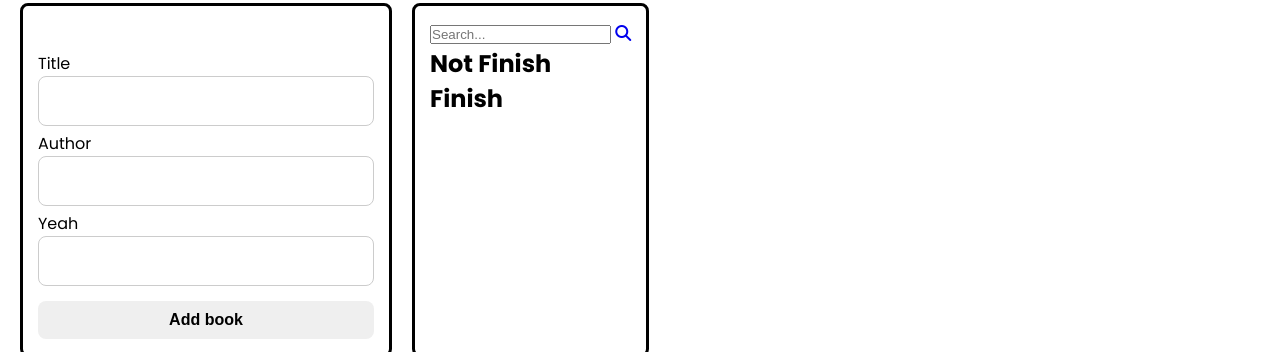
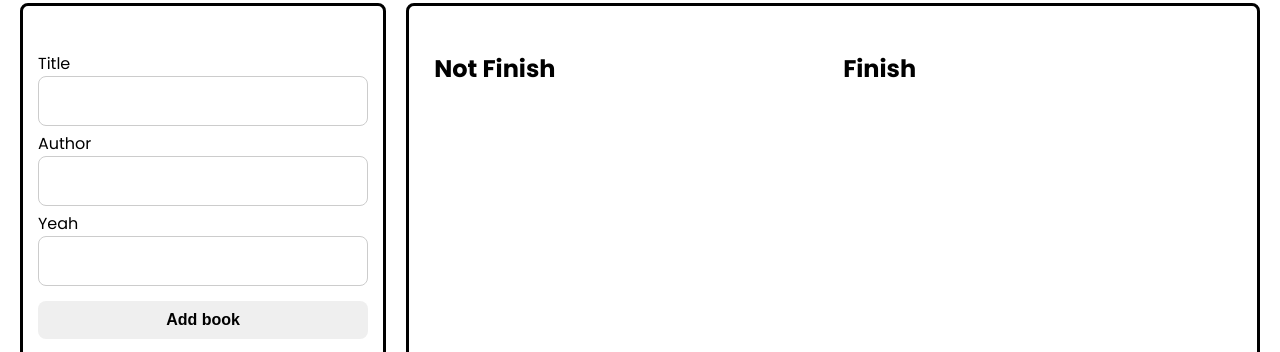
Before and after one commit to paresiqbal/bookshelf-app, a plain HTML site: page index.html in a window 1280 px wide. Shown: the part 117-469 px from the top of the page. Drawn offline with Linux system fonts and the light colour scheme.

Commit message:
Add style for search

```diff
--- a/style.css
+++ b/style.css
@@ -29,7 +29,8 @@ header img {
   width: 80px;
 }
 
-/* Body */
+/* Main Body */
+/* Form Input */
 main {
   display: flex;
   gap: 20px;
@@ -71,3 +72,39 @@ main {
   border-radius: 8px;
   cursor: pointer;
 }
+
+/* book racks */
+.display-book {
+  flex-basis: 70%;
+  display: flex;
+  min-height: 400px;
+  position: relative;
+}
+
+.rack {
+  flex-basis: 50%;
+  margin: 30px 10px;
+}
+
+.sub-heading {
+  font-size: 24px;
+  font-weight: bold;
+}
+
+.search {
+  position: absolute;
+  top: -53px;
+  right: 0;
+  padding: 10px;
+  border-radius: 8px;
+  border: 1px solid #ccc;
+  outline: none;
+}
+
+.search-input {
+  border: 0;
+}
+
+.search-input:focus {
+  outline: none;
+}
```
